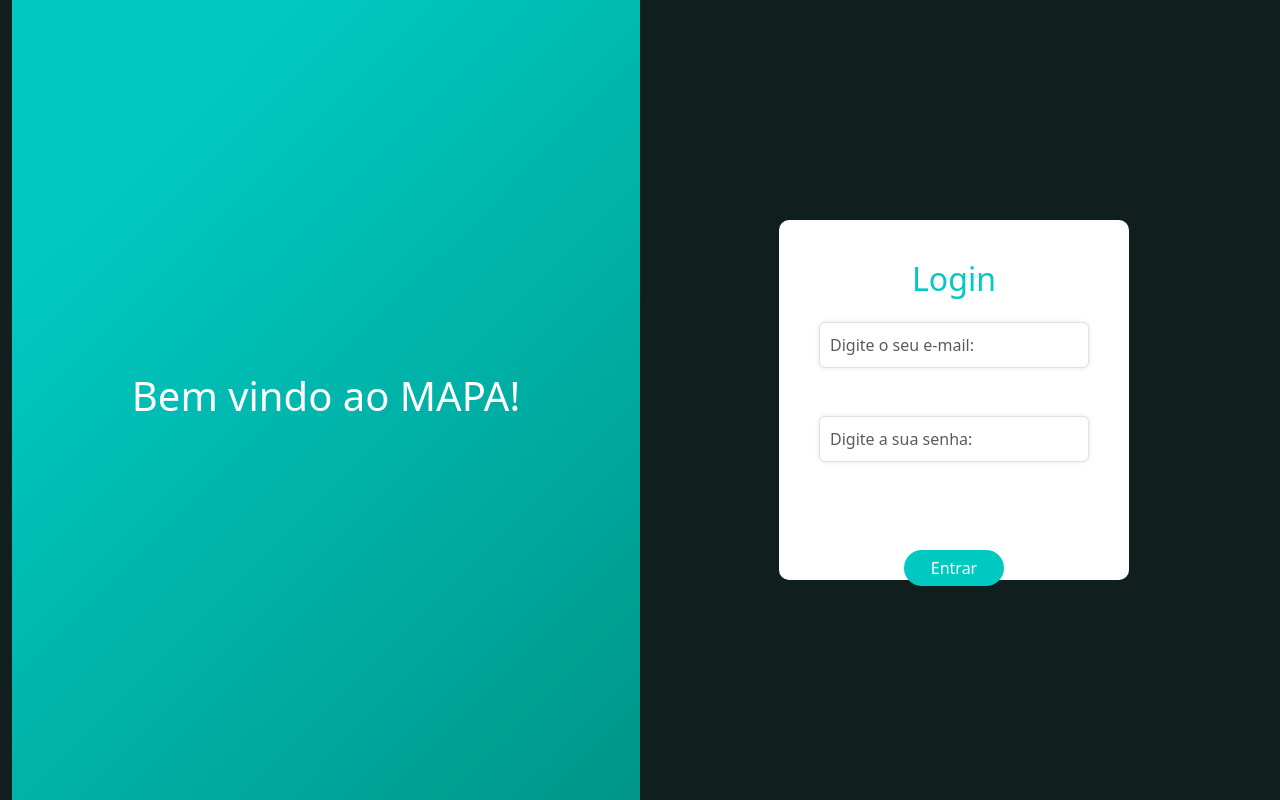
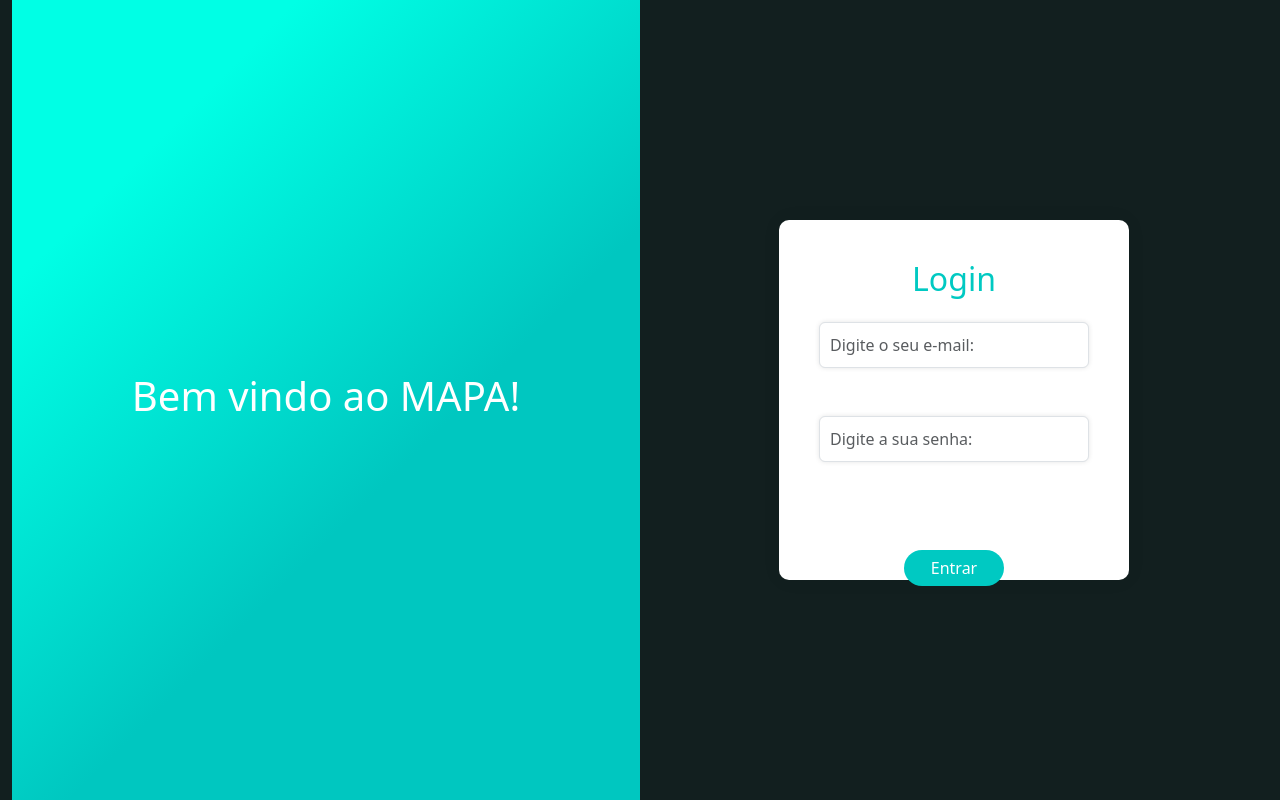
Before and after one commit to analicedantas/MAPA, a PHP site: page / in a window 1280 px wide. Run offline with PHP 8.4, Linux system fonts and the light colour scheme.

Commit message:
Update index.php

```diff
--- a/index.php
+++ b/index.php
@@ -49,7 +49,7 @@ if (isset($_POST['email'])) {
         }
 
         .design-section {
-            background: linear-gradient(135deg, rgba(0, 201, 194, 1) 20%, #009688 100%);
+            background: linear-gradient(135deg, rgb(0, 255, 229) 20%, rgb(0, 199, 192)  60%);
             color: white;
             min-height: 40vh;
             display: flex;
```
